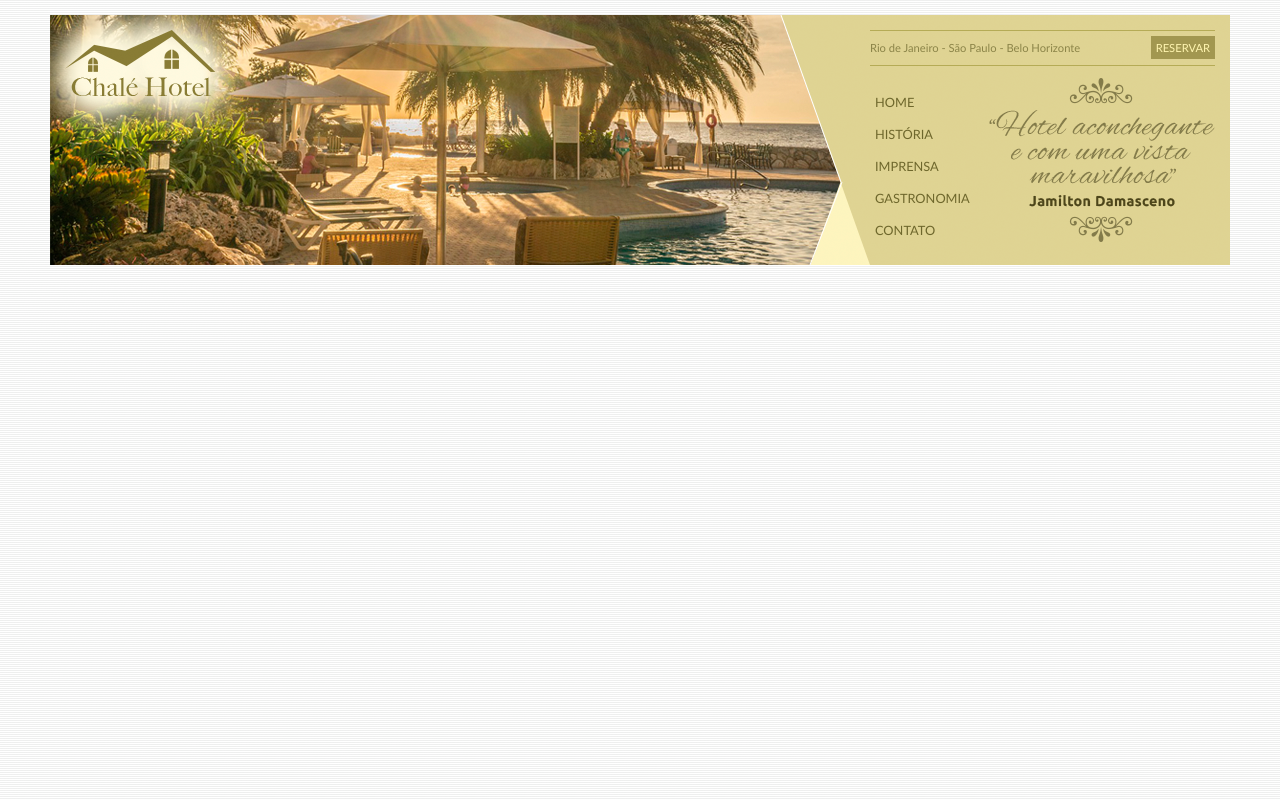
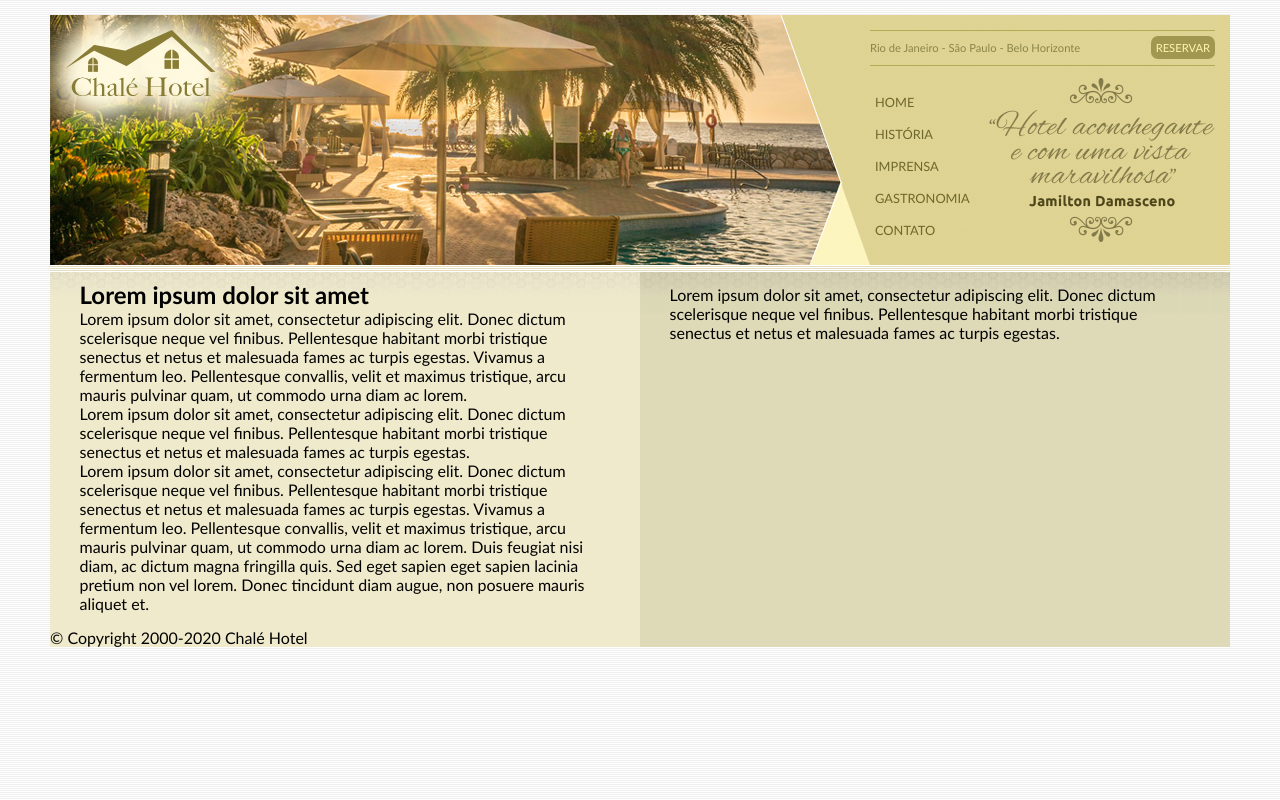
Before and after one commit to lucasfernande/Projeto-SiteChale, a plain HTML site: page index.html in a window 1280 px wide. Drawn offline with Linux system fonts and the light colour scheme.

Commit message:
configurando a area de conteudos

```diff
--- a/css/style.css
+++ b/css/style.css
@@ -15,7 +15,7 @@ a {
 }
 
 #container {
-	background: #ede9cc;
+	background: #ede9cc url(../img/bg-container.png) top center repeat-y;
 	margin: 0 auto;
 	min-width: 740px;
 	max-width: 1180px;
@@ -87,6 +87,7 @@ a.reserva {
 	color: #fff5b0;
 	padding: 5px;
 	float: right;
+	border-radius: 7px;
 }
 
 #menu {
@@ -121,3 +122,30 @@ ul#navegacao a:hover {
 	height: 164px;
 	float: right;
 }
+
+/* Aréa de conteudos */
+
+#area-principal {
+	float: left;
+	width: 50%;
+	background: url(../img/bg-area-principal.png) top left repeat-x;
+	padding: 15px 0;
+}
+
+#area-lateral {
+	float: right;
+	width: 50%;
+	background: url(../img/bg-area-lateral.png) top left repeat-x;
+	padding: 20px 0;
+}
+
+.conteudo {
+	margin: 0 auto;
+	width: 90%;
+}
+
+/* Rodapé */
+
+#rodape {
+	clear: both;
+}
--- a/index.html
+++ b/index.html
@@ -46,6 +46,35 @@
 				</div>
 
 			</div>	<!-- fim topo -->
+
+			<div id="area-principal">
+
+				<div class="conteudo">
+
+					<h2>Lorem ipsum dolor sit amet</h2>
+
+					<p>Lorem ipsum dolor sit amet, consectetur adipiscing elit. Donec dictum scelerisque neque vel finibus. Pellentesque habitant morbi tristique senectus et netus et malesuada fames ac turpis egestas. Vivamus a fermentum leo. Pellentesque convallis, velit et maximus tristique, arcu mauris pulvinar quam, ut commodo urna diam ac lorem.</p>
+
+					<p>Lorem ipsum dolor sit amet, consectetur adipiscing elit. Donec dictum scelerisque neque vel finibus. Pellentesque habitant morbi tristique senectus et netus et malesuada fames ac turpis egestas.</p>
+
+					<p>Lorem ipsum dolor sit amet, consectetur adipiscing elit. Donec dictum scelerisque neque vel finibus. Pellentesque habitant morbi tristique senectus et netus et malesuada fames ac turpis egestas. Vivamus a fermentum leo. Pellentesque convallis, velit et maximus tristique, arcu mauris pulvinar quam, ut commodo urna diam ac lorem. Duis feugiat nisi diam, ac dictum magna fringilla quis. Sed eget sapien eget sapien lacinia pretium non vel lorem. Donec tincidunt diam augue, non posuere mauris aliquet et.</p>
+
+				</div>
+
+			</div>
+			<div id="area-lateral">
+
+				<div class="conteudo">
+					<p>Lorem ipsum dolor sit amet, consectetur adipiscing elit. Donec dictum scelerisque neque vel finibus. Pellentesque habitant morbi tristique senectus et netus et malesuada fames ac turpis egestas.</p>
+				</div>
+
+			</div>
+
+			<div id="rodape">
+
+				&copy; Copyright 2000-2020 Chalé Hotel
+
+			</div>
 		</div> <!-- fim container -->
 
 	</body>
```
